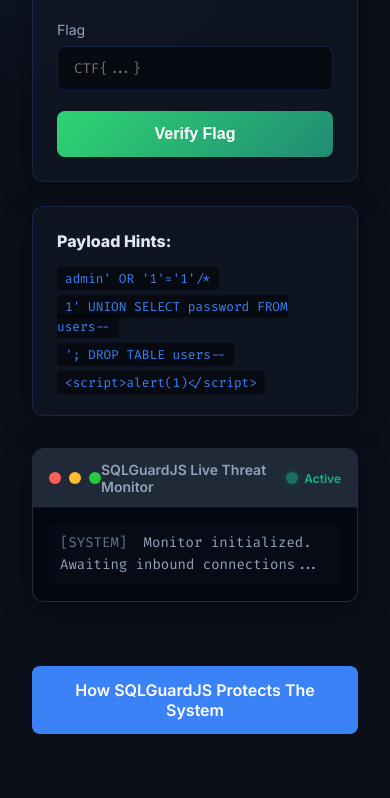
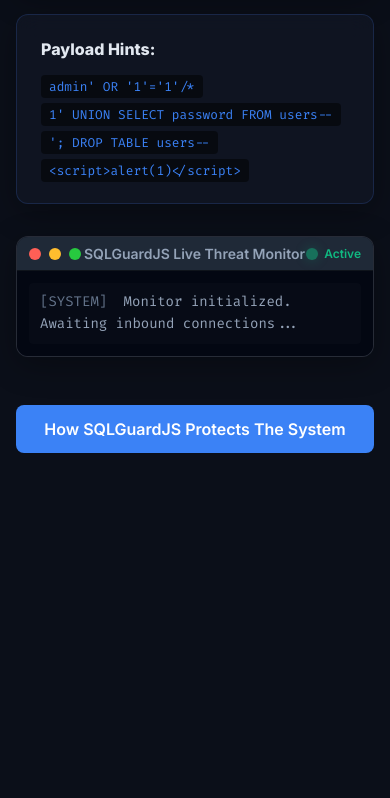
Before and after one commit to Chiranth-Janardhan-moger/SQLGuard-Bypass-CTF, a website: page public/index.html in a window 390 px wide. Shown: the part 1042-1840 px from the top of the page. After the commit the page ends 1543 px from the top, so only its background shows below. Drawn offline with Linux system fonts and the light colour scheme; no server answers.

Commit message:
Make UI mobile friendly

```diff
--- a/public/style.css
+++ b/public/style.css
@@ -392,3 +392,36 @@ input:focus {
 ::-webkit-scrollbar-thumb:hover {
     background: rgba(255,255,255,0.2);
 }
+
+/* Mobile Responsiveness Enhancements */
+@media (max-width: 768px) {
+    .app-container {
+        padding: 1rem;
+        gap: 1rem;
+    }
+
+    h1 {
+        font-size: 1.75rem;
+    }
+
+    header {
+        padding: 1.5rem 1rem;
+    }
+
+    header p {
+        font-size: 0.9rem;
+    }
+
+    .card {
+        padding: 1rem;
+    }
+
+    .terminal-body {
+        max-height: 350px;
+        padding: 0.75rem;
+    }
+
+    .terminal-header {
+        padding: 0.5rem 0.75rem;
+    }
+}
```
